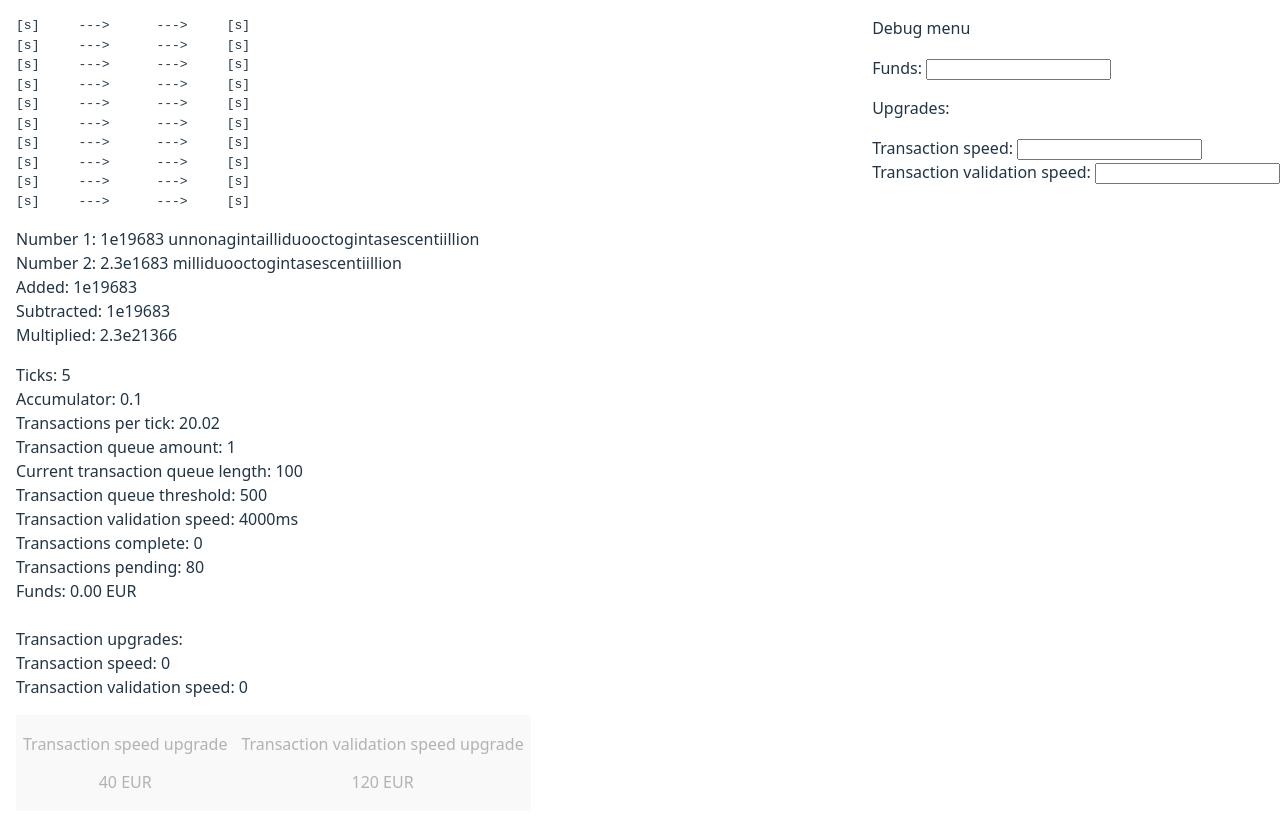
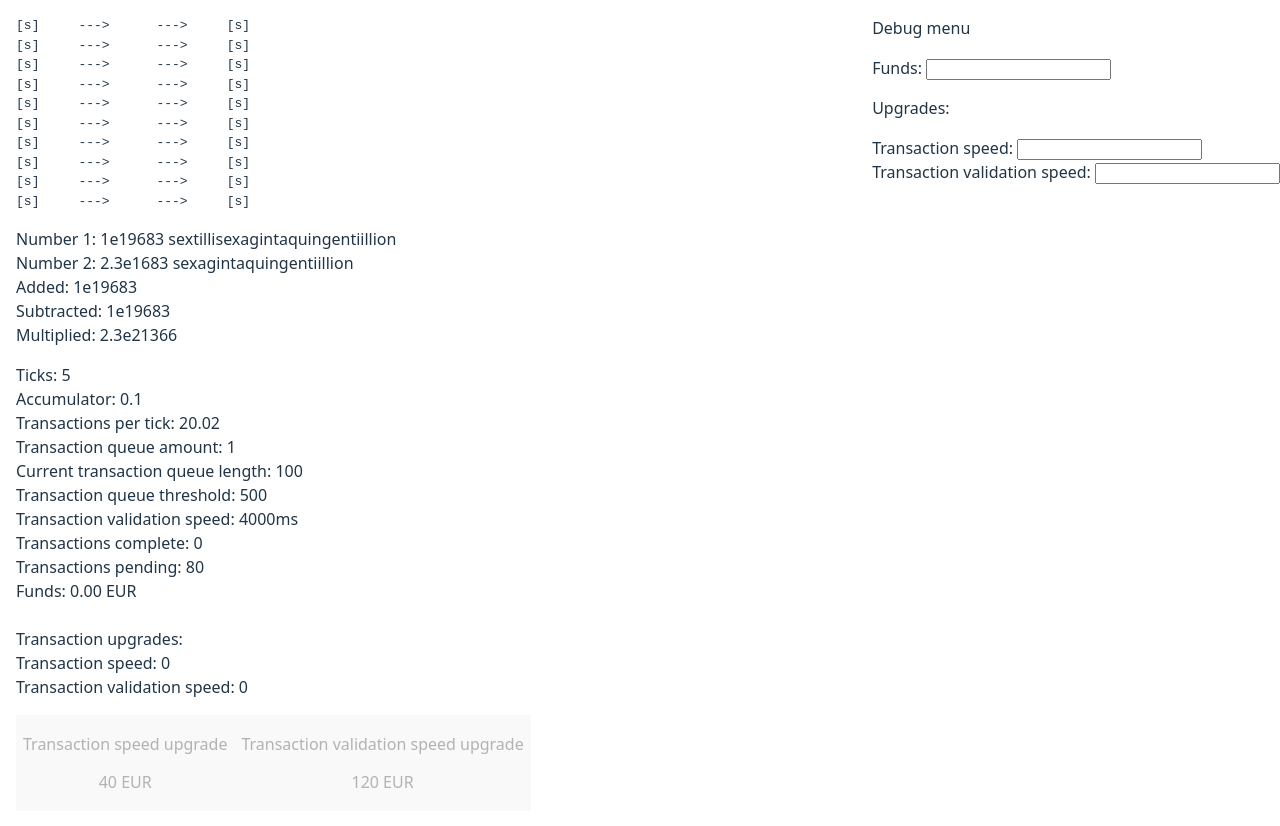
Before and after one commit to Filipsys/incremental-game, a React (Vite) app: page / in a window 1280 px wide. Built offline with nearby package versions, Linux system fonts and the light colour scheme.

Commit message:
Typo fix for exponent calculation

```diff
--- a/src/BigNumber.ts
+++ b/src/BigNumber.ts
@@ -1,9 +1,9 @@
 import { Decimal } from "decimal.js";
+
+import type { customBigNumber } from "./types/main";
 import { HUNDREDS, ONES, TENS, UNDER_THIRTY } from "./assets/static";
 
-import type { customBigNumber } from "./types/main";
-
-const removeEndVowel = (text: string): string => {
+const removeVowel = (text: string): string => {
   if (["a", "e", "i", "o", "u"].includes(text.slice(-1))) {
     text = text.slice(0, -1);
   }
@@ -39,27 +39,26 @@
     }
 
     let namedNumber = "";
-    const numberArray = Math.floor(Number(this.exponent - 3n / 3n))
+    const numberList = Math.floor(Number((this.exponent - 3n) / 3n))
       .toString()
       .split("") as unknown as number[];
-    const arrayRemainder = numberArray.length % 3;
+    const remainderOfList = numberList.length % 3;
 
-    if (arrayRemainder === 1)
-      namedNumber += UNDER_THIRTY[numberArray[0]].slice(0, -2);
+    if (remainderOfList === 1)
+      namedNumber += UNDER_THIRTY[numberList[0]].slice(0, -2);
 
-    if (arrayRemainder === 2) {
-      namedNumber += ONES[numberArray[0]][1];
-      namedNumber += TENS[numberArray[1]][1];
+    if (remainderOfList === 2) {
+      namedNumber += ONES[numberList[0]][1];
+      namedNumber += TENS[numberList[1]][1];
 
-      removeEndVowel(namedNumber);
+      removeVowel(namedNumber);
       namedNumber += "illi";
     }
 
-    const listWithoutRemainders = numberArray.slice(
-      arrayRemainder,
-      numberArray.length,
+    const listWithoutRemainders = numberList.slice(
+      remainderOfList,
+      numberList.length,
     );
-
     for (let i = 0; i < listWithoutRemainders.length; i += 3) {
       const ones = listWithoutRemainders[i + 2];
       const tens = listWithoutRemainders[i + 1];
@@ -72,13 +71,15 @@
       if (hundreds !== 0) namedNumber += HUNDREDS[hundreds][1];
 
       if (i + 3 < listWithoutRemainders.length) {
-        removeEndVowel(namedNumber);
+        removeVowel(namedNumber);
         namedNumber += "illi";
       }
     }
 
-    removeEndVowel(namedNumber);
-    return (namedNumber += "illion");
+    removeVowel(namedNumber);
+    namedNumber += "illion";
+
+    return namedNumber;
   }
 
   multiply(number: BigNumber): BigNumber {
```
